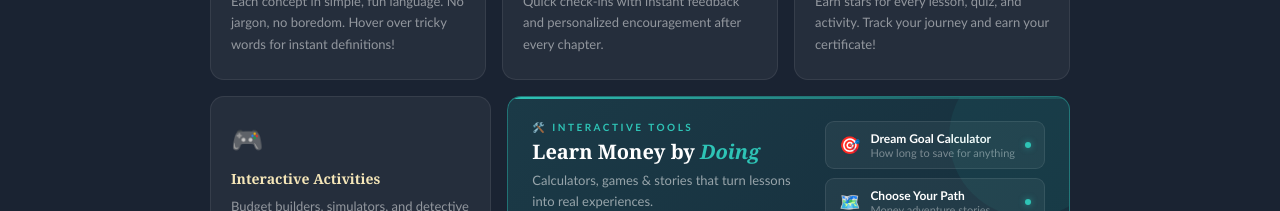
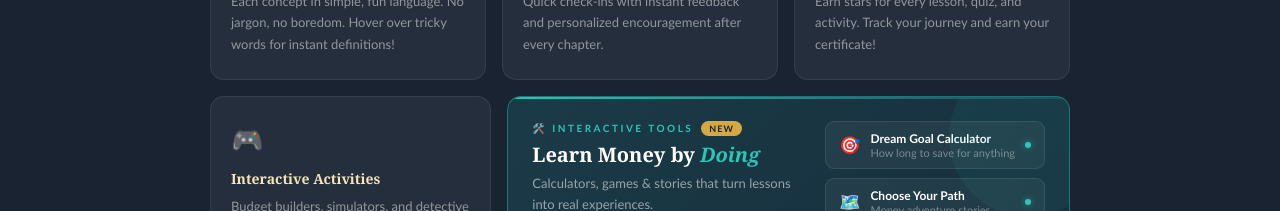
Before and after one commit to taiganautcapital/thekidvault-website, a Next.js app: page / in a window 1280 px wide. Shown: the part 2840-3051 px from the top of the page. Built offline with nearby package versions, Linux system fonts and the light colour scheme; no server answers.

Commit message:
UI cleanup: remove badges, fix tool links, unify hero headers

```diff
--- a/pages/index.tsx
+++ b/pages/index.tsx
@@ -227,7 +227,10 @@ const Home: NextPage = () => {
                 <div className="tools-inner">
                 {/* Left: text + CTA */}
                 <div style={{ flex: 1, minWidth: "min(100%, 200px)" }}>
-                  <div style={{ fontSize: 10, letterSpacing: 2.5, textTransform: "uppercase", color: C.teal, fontFamily: "'Trebuchet MS',sans-serif", fontWeight: 700, marginBottom: 7 }}>🛠️ Interactive Tools</div>
+                  <div style={{ fontSize: 10, letterSpacing: 2.5, textTransform: "uppercase", color: C.teal, fontFamily: "'Trebuchet MS',sans-serif", fontWeight: 700, marginBottom: 7, display: "flex", alignItems: "center", gap: 8 }}>
+                    🛠️ Interactive Tools
+                    <span style={{ background: C.gold, color: C.navy, fontSize: 9, fontWeight: 700, padding: "2px 8px", borderRadius: 20, letterSpacing: 1 }}>NEW</span>
+                  </div>
                   <div style={{ fontSize: "clamp(16px,3vw,20px)", fontWeight: 700, color: "#fff", marginBottom: 6, lineHeight: 1.2 }}>Learn Money by <em style={{ color: C.teal }}>Doing</em></div>
                   <div style={{ fontSize: 13, color: "rgba(255,255,255,0.55)", lineHeight: 1.65, fontFamily: "'Trebuchet MS',sans-serif", marginBottom: 16 }}>Calculators, games &amp; stories that turn lessons into real experiences.</div>
                   <span onClick={() => router.push("/tools")} style={{ display: "inline-block", background: C.teal, color: C.navy, padding: "9px 22px", borderRadius: 50, fontSize: 13, fontWeight: 700, fontFamily: "'Trebuchet MS',sans-serif", cursor: "pointer" }}>Explore Tools →</span>
```
